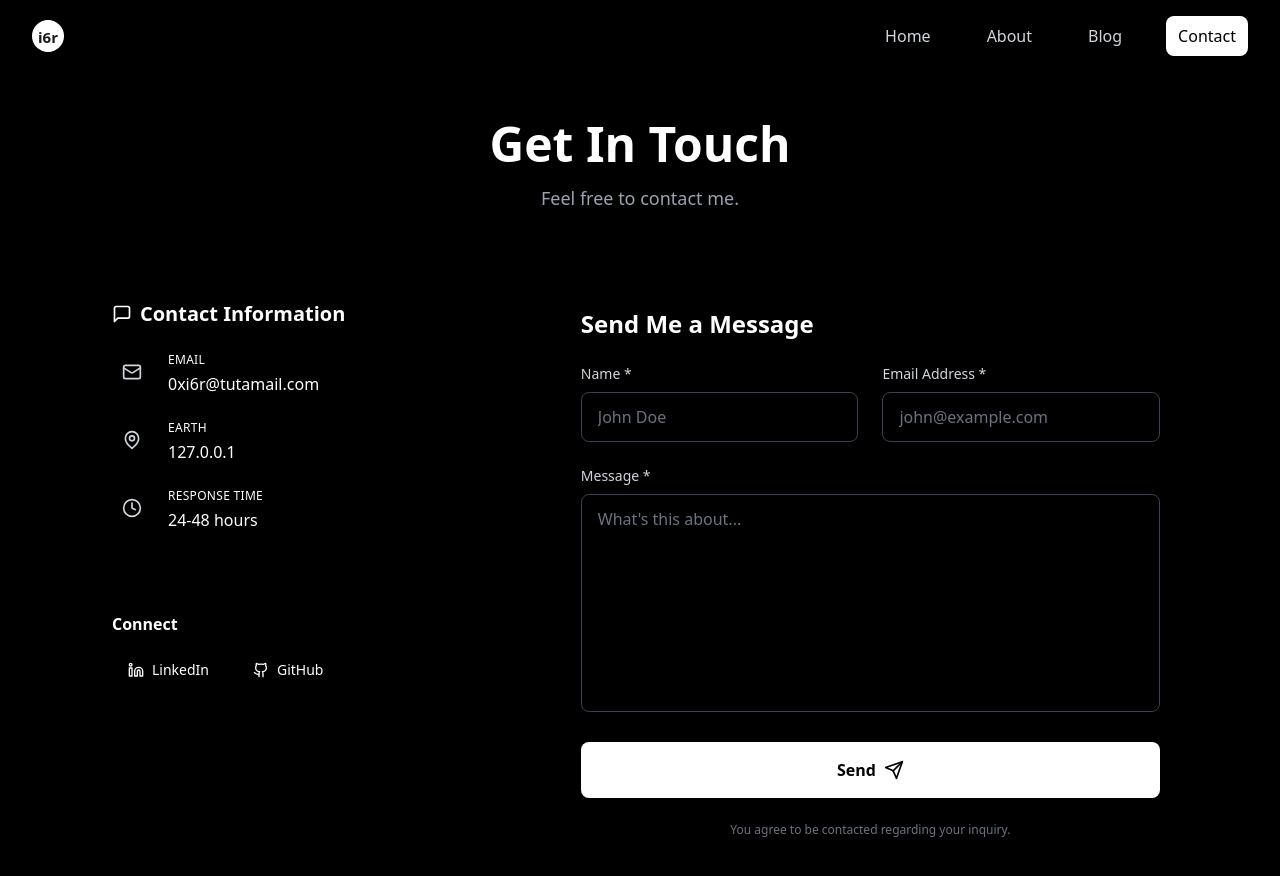
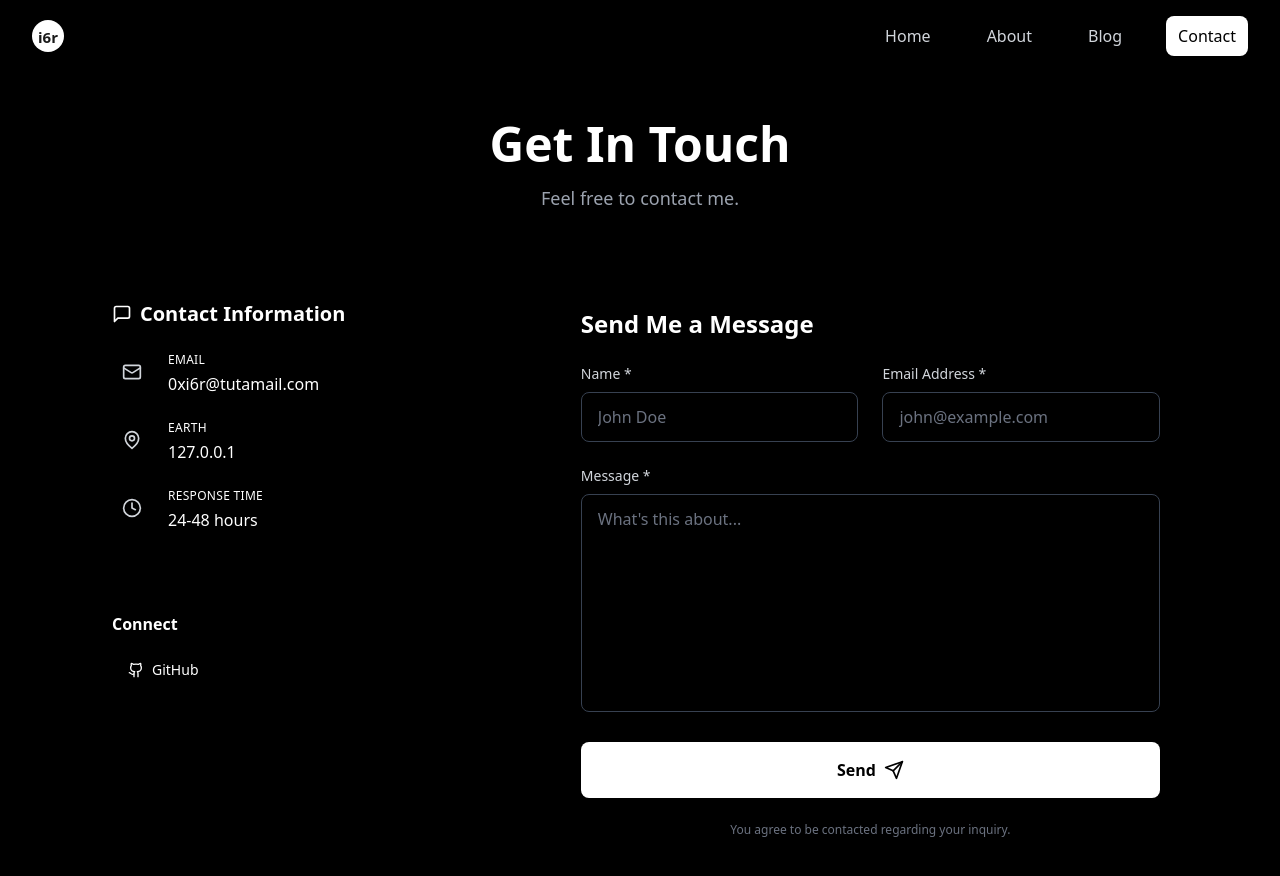
Before and after one commit to 0xi6r/0xi6r.github.io, a React (Vite) app in the folder project/: page /contact in a window 1280 px wide. Shown: the top 876 px of the page. Built offline with nearby package versions, Linux system fonts and the light colour scheme.

Commit message:
Update Contact.tsx
contact page refactor

```diff
--- a/project/src/pages/Contact.tsx
+++ b/project/src/pages/Contact.tsx
@@ -70,7 +70,6 @@ const Contact = () => {
   ];
 
   const socialLinks = [
-    { icon: Linkedin, href: 'https://www.linkedin.com/in/itsisaac', label: 'LinkedIn' },
     { icon: Github, href: 'https://github.com/0xi6r', label: 'GitHub' }
   ];
 
```
